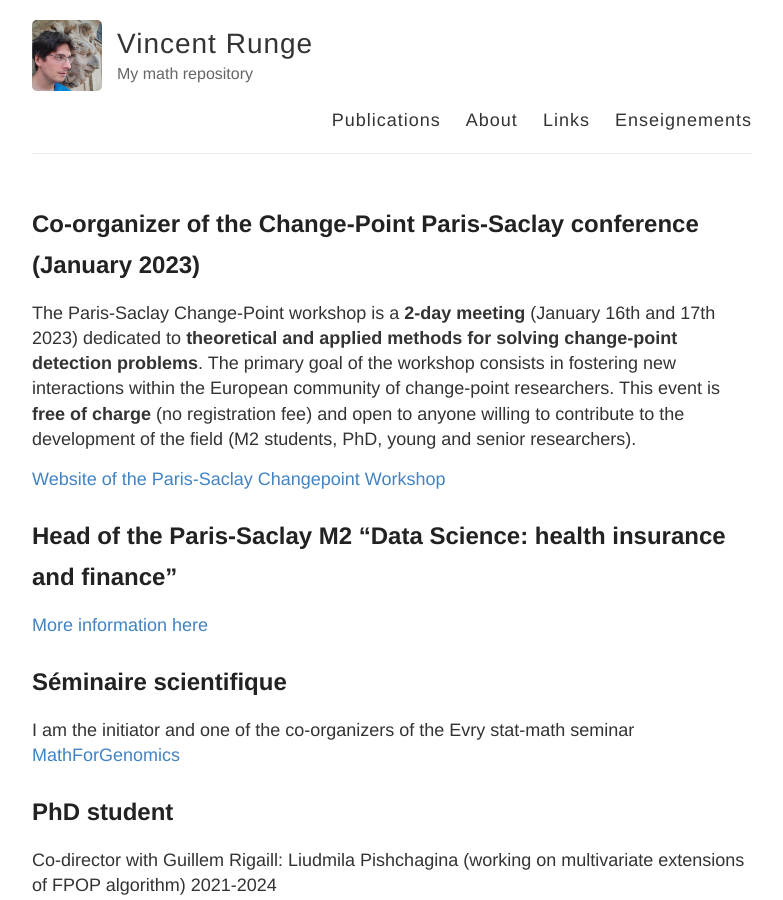
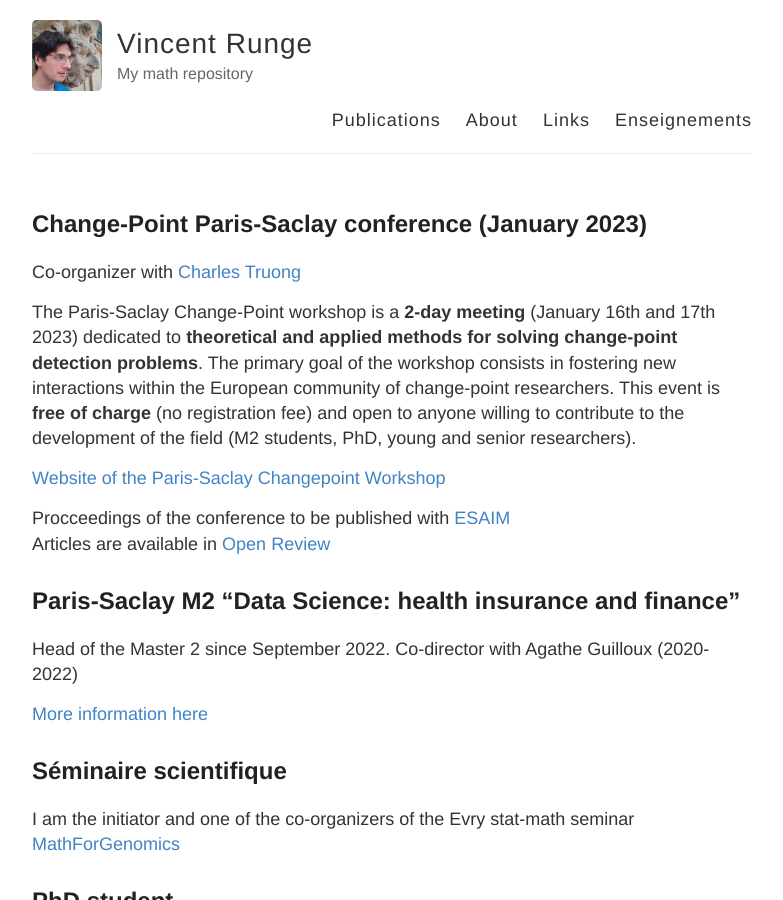
Before and after one commit to vincentrunge/vincentrunge.github.io, a Jekyll site: the page built from About.md, in a window 1280 px wide and 900 px high. Shown: the whole window, without its empty margins (248-1031 px from the left). Built offline with Jekyll 4.4.1, drawn with Linux system fonts in a browser that asks for light colours.

Commit message:
Update About.md

```diff
--- a/About.md
+++ b/About.md
@@ -4,14 +4,22 @@ title: About
 permalink: /About/
 ---
 
-## Co-organizer of the Change-Point Paris-Saclay conference (January 2023)
+## Change-Point Paris-Saclay conference (January 2023)
+
+Co-organizer with [Charles Truong](https://charles.doffy.net)
 
 The Paris-Saclay Change-Point workshop is a **2-day meeting** (January 16th and 17th 2023) dedicated to **theoretical and applied methods for solving change-point detection problems**. The primary goal of the workshop consists in fostering new interactions within the European community of change-point researchers. This event is **free of charge** (no registration fee) and open to anyone willing to contribute to the development of the field (M2 students, PhD, young and senior researchers).
 
 [Website of the Paris-Saclay Changepoint Workshop](https://parissaclaychangepoint.github.io)
 
+Procceedings of the conference to be published with [ESAIM](https://www.esaim-proc.org)
+Articles are available in [Open Review](https://openreview.net/group?id=PSCP%2F2023%2FWorkshop)
 
-## Head of the Paris-Saclay M2 "Data Science: health insurance and finance"
+
+## Paris-Saclay M2 "Data Science: health insurance and finance"
+
+Head of the Master 2 since September 2022.
+Co-director with Agathe Guilloux (2020-2022)
 
 [More information here](https://www.universite-paris-saclay.fr/en/education/master/mathematics-and-applications/m2-data-science-health-insurance-and-finance)
 
```
